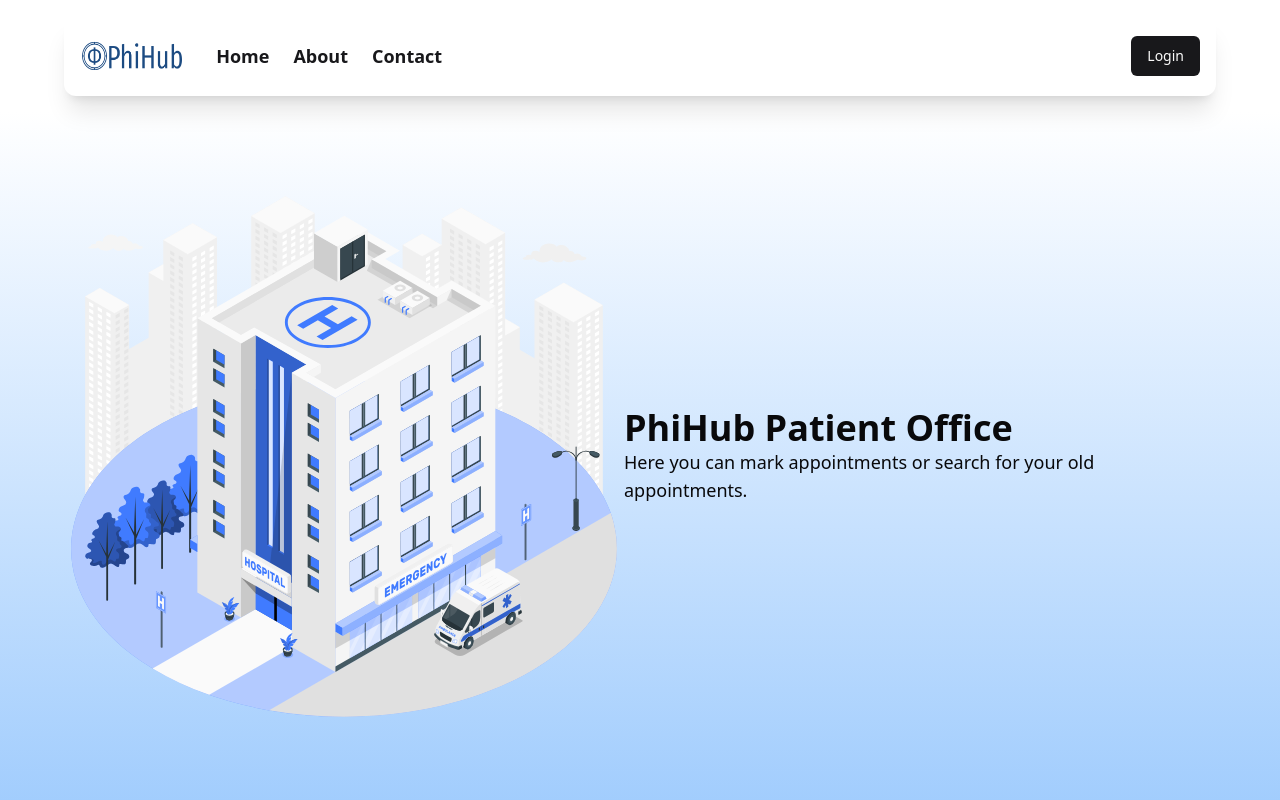
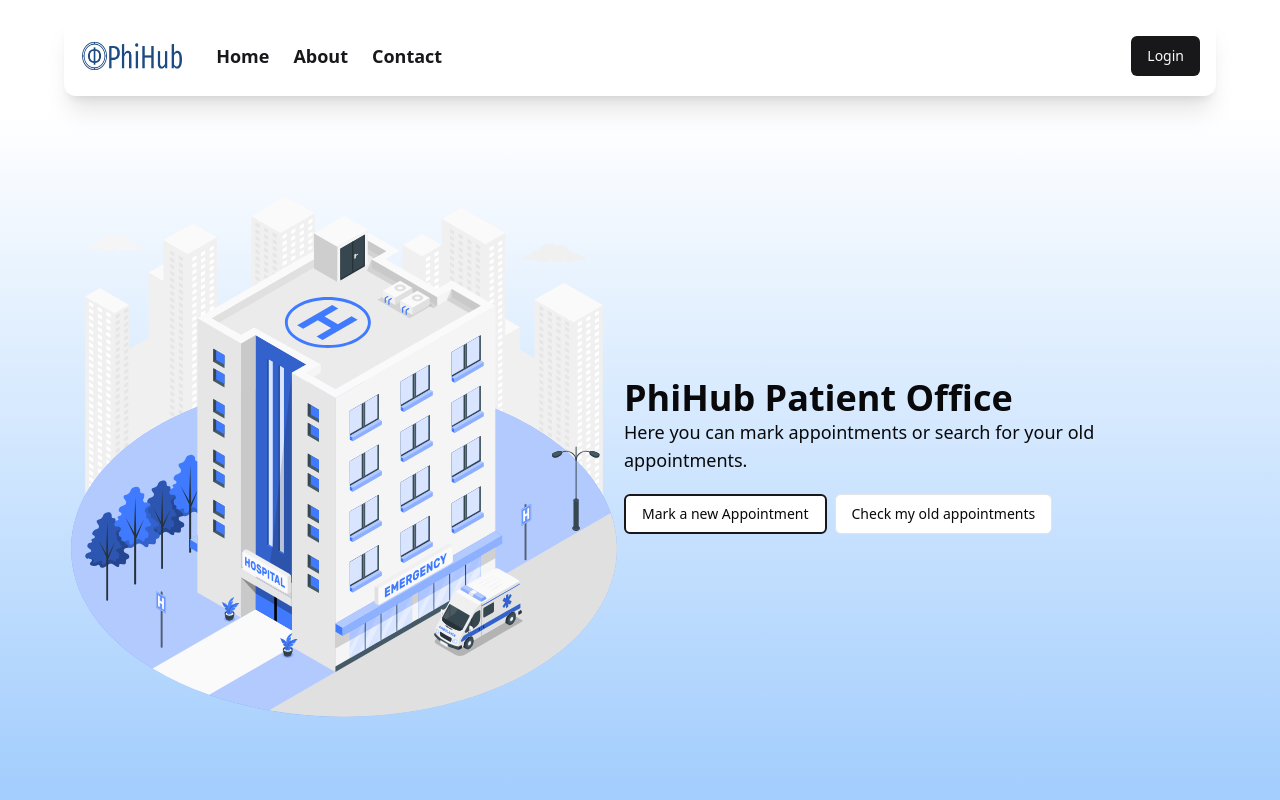
Before and after one commit to PhiHub-UA/Patient-Frontend, a React (Vite) app: page / in a window 1280 px wide. Shown: the top 800 px of the page. Built offline with nearby package versions, Linux system fonts and the light colour scheme; no server answers.

Commit message:
minor UI improvements

```diff
--- a/src/components/Hero.tsx
+++ b/src/components/Hero.tsx
@@ -1,12 +1,23 @@
 import { hospital } from '@/assets'
 import { useUserStore } from '@/stores/userStore'
-
 import { Button } from './ui/button'
+import {useState, useEffect} from 'react'
 import { Link } from '@tanstack/react-router'
 
 const Hero = () => {
 
-  const isLoggedIn = useUserStore((state) => state.loggedIn) || false;
+  const [isLoggedIn, setIsLoggedIn] = useState(false);
+
+  const login = useUserStore((state) => state.login) || false;
+
+  useEffect(() => {
+    if (login) {
+      setIsLoggedIn(true);
+    }
+  }, [login]);
+
+
+
 
   return (
     <section className='flex flex-row w-full justify-between p-[5%]'>
@@ -14,6 +25,9 @@
         <div className='flex flex-col justify-center'>
           <h1 className='text-4xl font-bold' id="mainText">PhiHub Patient Office</h1>
           <p className='text-lg'> Here you can mark appointments or search for your old appointments.</p>
+          {!isLoggedIn && (
+          <p className='text-lg'> Start by logging in!</p>
+          )}
           {isLoggedIn && (
           <div className="flex flex-row gap-2 mt-5">
           <Link to="/mark_appointment">
--- a/src/routes/appointments.tsx
+++ b/src/routes/appointments.tsx
@@ -170,10 +170,11 @@
                   {appointment.state == "BILL_PAID" && (
                     <td>
                       <Button variant="ghost" disabled={true}>
-                        Bill Paid
+                        Bill Paid {appointment.price + "€"}
                       </Button>
                     </td>
                   )}
+                  {appointment.state == "PENDING" ? (
                   <td>
                     <Button
                       variant="destructive"
@@ -183,6 +184,10 @@
                       Cancel
                     </Button>
                   </td>
+                  ):
+                  <td>
+                    Not possible
+                    </td>}
                 </tr>
               ))}
             </tbody>
```
